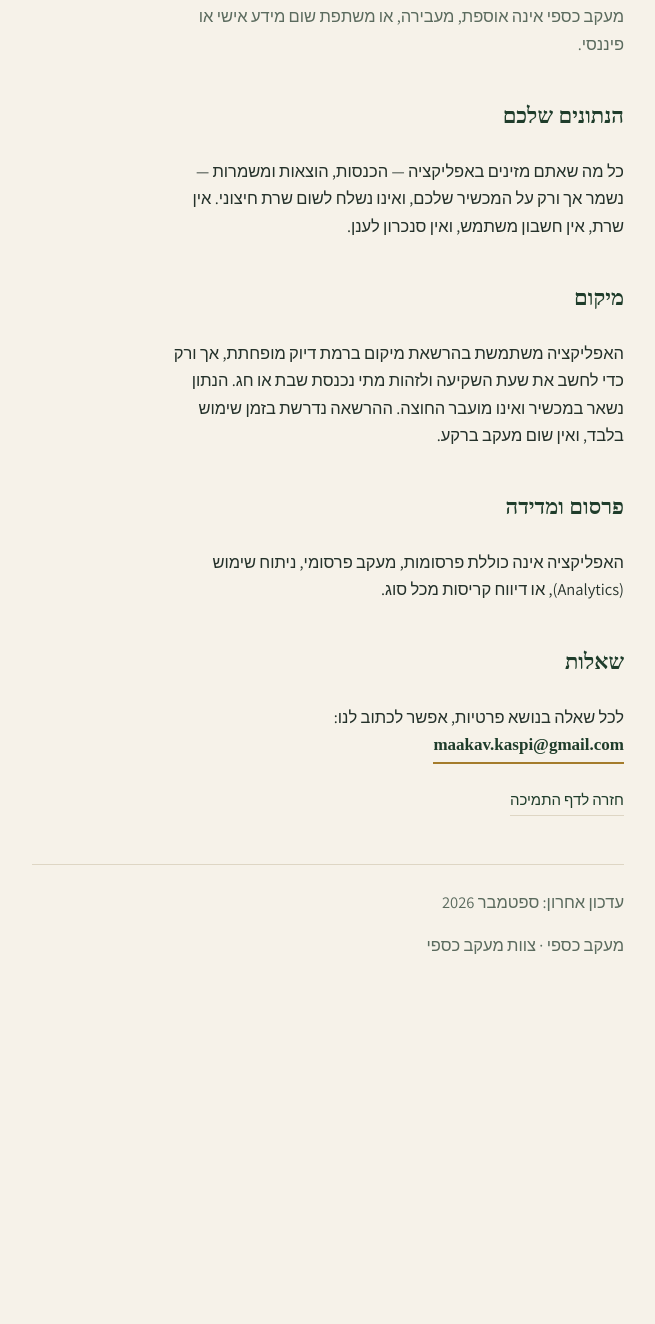
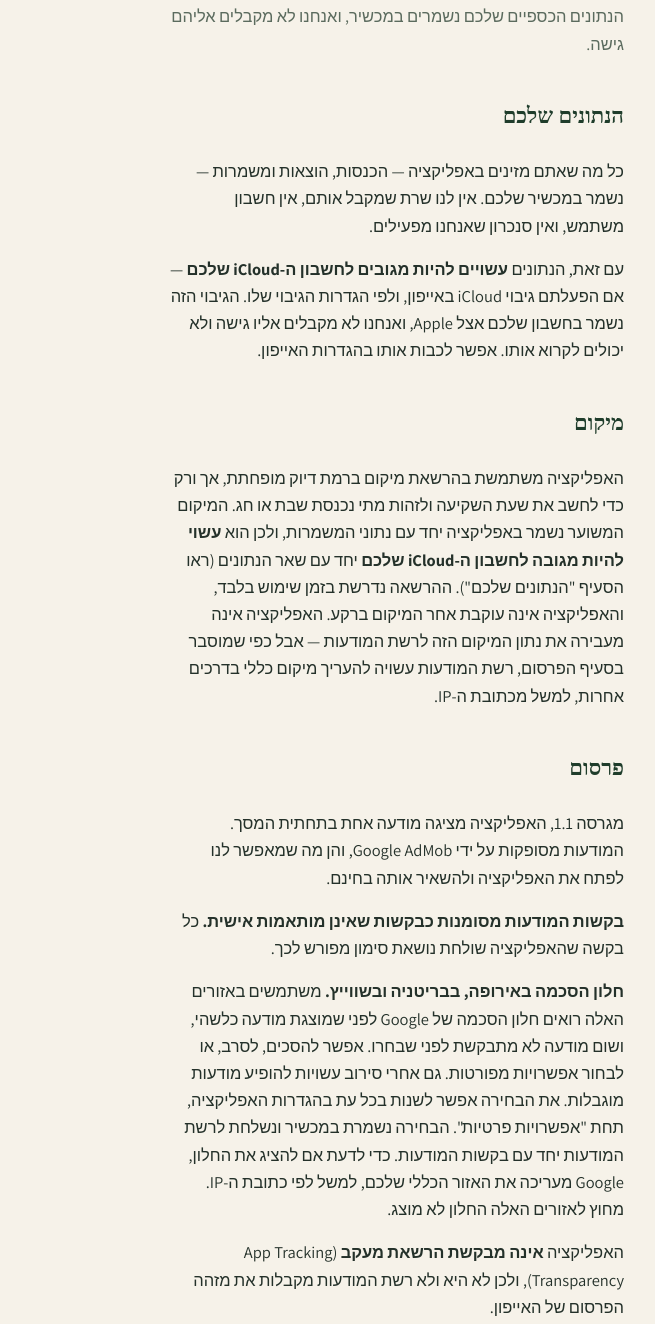
Before and after one commit to maakavkaspi-jpg/maakav-kaspi-support, a plain HTML site: page privacy.html in a window 1280 px wide. Shown: the part 234-1558 px from the top of the page, without its empty margins (312-967 px from the left). Before the commit the page ends 1249 px from the top, so only its background shows below. Drawn offline with Linux system fonts and the light colour scheme; a web font is replaced by a local one.

Commit message:
Update iOS privacy policy for version 1.1: ads, consent, iCloud backup
Co-Authored-By: Claude Opus 5.5 <noreply@anthropic.com>

```diff
--- a/privacy.html
+++ b/privacy.html
@@ -185,16 +185,25 @@
   </svg>
 
   <h1>מדיניות פרטיות</h1>
-  <p class="lede">מעקב כספי אינה אוספת, מעבירה, או משתפת שום מידע אישי או פיננסי.</p>
+  <p class="lede">הנתונים הכספיים שלכם נשמרים במכשיר, ואנחנו לא מקבלים אליהם גישה.</p>
 
   <h2>הנתונים שלכם</h2>
-  <p>כל מה שאתם מזינים באפליקציה — הכנסות, הוצאות ומשמרות — נשמר אך ורק על המכשיר שלכם, ואינו נשלח לשום שרת חיצוני. אין שרת, אין חשבון משתמש, ואין סנכרון לענן.</p>
+  <p>כל מה שאתם מזינים באפליקציה — הכנסות, הוצאות ומשמרות — נשמר במכשיר שלכם. אין לנו שרת שמקבל אותם, אין חשבון משתמש, ואין סנכרון שאנחנו מפעילים.</p>
+  <p>עם זאת, הנתונים <strong>עשויים להיות מגובים לחשבון ה-iCloud שלכם</strong> — אם הפעלתם גיבוי iCloud באייפון, ולפי הגדרות הגיבוי שלו. הגיבוי הזה נשמר בחשבון שלכם אצל Apple, ואנחנו לא מקבלים אליו גישה ולא יכולים לקרוא אותו. אפשר לכבות אותו בהגדרות האייפון.</p>
 
   <h2>מיקום</h2>
-  <p>האפליקציה משתמשת בהרשאת מיקום ברמת דיוק מופחתת, אך ורק כדי לחשב את שעת השקיעה ולזהות מתי נכנסת שבת או חג. הנתון נשאר במכשיר ואינו מועבר החוצה. ההרשאה נדרשת בזמן שימוש בלבד, ואין שום מעקב ברקע.</p>
+  <p>האפליקציה משתמשת בהרשאת מיקום ברמת דיוק מופחתת, אך ורק כדי לחשב את שעת השקיעה ולזהות מתי נכנסת שבת או חג. המיקום המשוער נשמר באפליקציה יחד עם נתוני המשמרות, ולכן הוא <strong>עשוי להיות מגובה לחשבון ה-iCloud שלכם</strong> יחד עם שאר הנתונים (ראו הסעיף "הנתונים שלכם"). ההרשאה נדרשת בזמן שימוש בלבד, והאפליקציה אינה עוקבת אחר המיקום ברקע. האפליקציה אינה מעבירה את נתון המיקום הזה לרשת המודעות — אבל כפי שמוסבר בסעיף הפרסום, רשת המודעות עשויה להעריך מיקום כללי בדרכים אחרות, למשל מכתובת ה-IP.</p>
 
-  <h2>פרסום ומדידה</h2>
-  <p>האפליקציה אינה כוללת פרסומות, מעקב פרסומי, ניתוח שימוש (Analytics), או דיווח קריסות מכל סוג.</p>
+  <h2>פרסום</h2>
+  <p>מגרסה 1.1, האפליקציה מציגה מודעה אחת בתחתית המסך. המודעות מסופקות על ידי Google AdMob, והן מה שמאפשר לנו לפתח את האפליקציה ולהשאיר אותה בחינם.</p>
+  <p><strong>בקשות המודעות מסומנות כבקשות שאינן מותאמות אישית.</strong> כל בקשה שהאפליקציה שולחת נושאת סימון מפורש לכך.</p>
+  <p><strong>חלון הסכמה באירופה, בבריטניה ובשווייץ.</strong> משתמשים באזורים האלה רואים חלון הסכמה של Google לפני שמוצגת מודעה כלשהי, ושום מודעה לא מתבקשת לפני שבחרו. אפשר להסכים, לסרב, או לבחור אפשרויות מפורטות. גם אחרי סירוב עשויות להופיע מודעות מוגבלות. את הבחירה אפשר לשנות בכל עת בהגדרות האפליקציה, תחת "אפשרויות פרטיות". הבחירה נשמרת במכשיר ונשלחת לרשת המודעות יחד עם בקשות המודעות. כדי לדעת אם להציג את החלון, Google מעריכה את האזור הכללי שלכם, למשל לפי כתובת ה-IP. מחוץ לאזורים האלה החלון לא מוצג.</p>
+  <p>האפליקציה <strong>אינה מבקשת הרשאת מעקב</strong> (App Tracking Transparency), ולכן לא היא ולא רשת המודעות מקבלות את מזהה הפרסום של האייפון.</p>
+  <p>כדי להציג מודעות, לנתח ולמנוע הונאות עשויים לשמש: כתובת ה-IP שלכם — שעשויה לשמש גם להערכת מיקום כללי; אינטראקציות שלכם עם האפליקציה, כמו הפעלה, נגיעות וצפיות בווידאו; מידע אבחוני על ביצועים ועל קריסות של רכיב המודעות; ומזהים שנוצרים לצורך הצגת המודעות. המודעות מסופקות על ידי Google, וייתכן שהיא אוספת את הנתונים האלה. המידע כפוף ל<a href="https://policies.google.com/privacy" target="_blank" rel="noopener">מדיניות הפרטיות של Google</a>.</p>
+  <p><strong>הנתונים הכספיים שלכם:</strong> איננו שולחים את הנתונים הכספיים שלכם — הכנסות, הוצאות, משמרות ושכר — לרשת המודעות, והם אינם משמשים אותנו להצגת מודעות. הנתונים נשמרים במכשיר, ועשויים להיות מגובים לחשבון ה-iCloud שלכם (כמו שמוסבר בסעיף "הנתונים שלכם").</p>
+
+  <h2>דיווח קריסות</h2>
+  <p>האפליקציה אינה כוללת כלי משלנו לדיווח קריסות או לניתוח שימוש. אם הפעלתם באייפון שיתוף נתוני ניתוח עם מפתחי אפליקציות, Apple עשויה להעביר אלינו דוחות קריסה, לפי ההגדרה הזו אצלכם.</p>
 
   <h2>שאלות</h2>
   <p>לכל שאלה בנושא פרטיות, אפשר לכתוב לנו: <a class="email-link" href="mailto:maakav.kaspi@gmail.com" style="font-size:17px;">maakav.kaspi@gmail.com</a></p>
@@ -202,7 +211,7 @@
   <p class="updated"><a class="back-link" href="./">חזרה לדף התמיכה</a></p>
 
   <footer style="margin-top:48px;">
-    <p>עדכון אחרון: ספטמבר 2026</p>
+    <p>עדכון אחרון: אוקטובר 2026</p>
     <p style="margin-top:6px;">מעקב כספי · צוות מעקב כספי</p>
   </footer>
 
```
